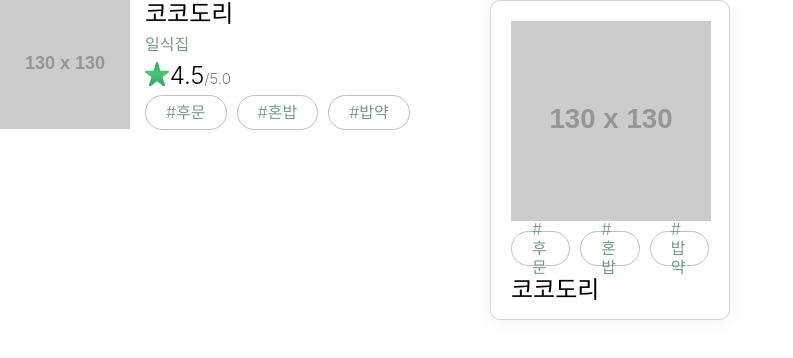
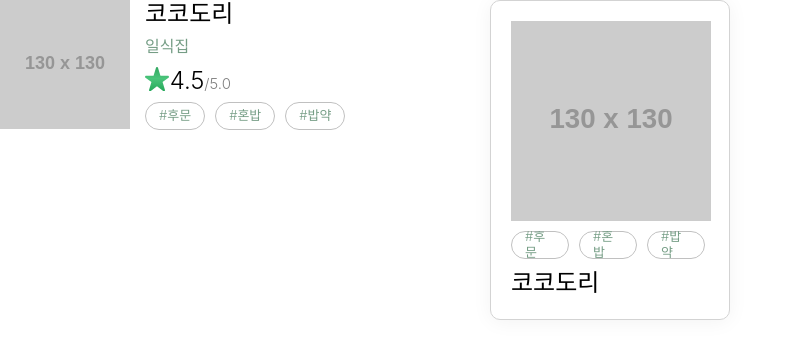
Before and after one commit to Team-EatKu/eatku-frontend, a React (Vite) app: page /dev/card in a window 1280 px wide. Shown: the top 358 px of the page, without its empty margins (0-793 px from the left). Built offline with nearby package versions, Linux system fonts and the light colour scheme; a web font is replaced by a local one.

Commit message:
FEAT: Atom: Tag 크기 수정

```diff
--- a/src/common/component/atom/Tag/index.tsx
+++ b/src/common/component/atom/Tag/index.tsx
@@ -8,6 +8,7 @@ const Tag = ({
   icon,
   isActive,
   variant = "default",
+  size = "medium",
   onClick = () => {},
   className = "",
   customStyle = css``,
@@ -17,6 +18,7 @@ const Tag = ({
     <TagContainer
       onClick={onClick}
       variant={isActive ? "active" : variant}
+      size={size}
       className={`tag ${className}`}
       customStyle={customStyle}
       {...props}
--- a/src/common/component/atom/Tag/styles.ts
+++ b/src/common/component/atom/Tag/styles.ts
@@ -6,15 +6,11 @@ import { css } from "@emotion/react";
 
 export const TagVariants: CssType = {
   default: css`
-    height: 3.5rem;
     ${Generators.flexGenerator()};
     display: inline-flex;
     border: 0.05rem solid ${Colors.Silver};
-    border-radius: 3rem;
-    padding: 0.8rem 2rem;
     color: ${Colors.Gray};
 
-    ${Generators.fontGenerator("1.6rem", "300", "120%")}
     & > span.icon {
       color: ${Colors.Gray};
       font-weight: 200;
@@ -29,9 +25,27 @@ export const TagVariants: CssType = {
   `,
 };
 
+export const TagSizes: CssType = {
+  medium: css`
+    height: 3.5rem;
+    min-width: 8.7rem;
+    border-radius: 3rem;
+    padding: 0.8rem 2rem;
+    ${Generators.fontGenerator("1.6rem", "300", "120%")}
+  `,
+  small: css`
+    height: 2.8rem;
+    min-width: 5.8rem;
+    border-radius: 1.5rem;
+    padding: 0.6rem 1.3rem;
+    ${Generators.fontGenerator("1.3rem", "300", "120%")}
+  `,
+};
+
 export const TagContainer = styled.div<TagContainerProps>`
   ${TagVariants["default"]}
   ${(props) => props.variant && TagVariants[props.variant]}
+  ${(props) => props.size && TagSizes[props.size]}
 
   ${(props) => props.customStyle}
 `;
--- a/src/common/component/molecule/Tags/index.tsx
+++ b/src/common/component/molecule/Tags/index.tsx
@@ -5,6 +5,7 @@ import { Tag } from "@atom/index.tsx";
 const Tags = ({
   tags = [],
   variant = "default",
+  size = "medium",
   className,
   customStyle,
   ...props
@@ -21,6 +22,7 @@ const Tags = ({
             label={tag}
             isActive={false}
             variant={variant}
+            size={size}
             onClick={() => {}}
           />
         );
--- a/src/common/component/molecule/Tags/styles.ts
+++ b/src/common/component/molecule/Tags/styles.ts
@@ -5,6 +5,15 @@ import { Generators } from "@styles";
 export const TagsContainer = styled.div<TagsContainerProps>`
   ${Generators.flexGenerator("row", "flex-start", "center")};
   gap: 1rem;
+  width: 100%;
+  overflow-x: scroll;
+
+  scrollbar-width: none; /* Firefox */
+  -ms-overflow-style: none; /* Internet Explorer 10+ */
+
+  &::-webkit-scrollbar {
+    display: none; /* Chrome, Safari, Opera */
+  }
 
   ${(props) => props.customStyle};
 `;
--- a/src/common/component/organism/MainCard/index.tsx
+++ b/src/common/component/organism/MainCard/index.tsx
@@ -11,7 +11,11 @@ const MainCard = ({ className, customStyle, ...props }: MainCardProps) => {
       {...props}
     >
       <Image src={"https://placehold.co/130"} />
-      <Tags tags={["#후문", "#혼밥", "#밥약"]} variant={"hashtag"} />
+      <Tags
+        tags={["#후문", "#혼밥", "#밥약", "#후문", "#혼밥", "#밥약"]}
+        variant={"hashtag"}
+        size={"small"}
+      />
       <div className="main-card__name">코코도리</div>
     </MainCardContainer>
   );
--- a/src/common/component/organism/SearchCard/index.tsx
+++ b/src/common/component/organism/SearchCard/index.tsx
@@ -17,7 +17,11 @@ const SearchCard = ({ className, customStyle, ...props }: SearchCardProps) => {
         <div className="search-card__name">코코도리</div>
         <div className="search-card__category">일식집</div>
         <Rating current={"4.5"} />
-        <Tags tags={["#후문", "#혼밥", "#밥약"]} variant={"hashtag"} />
+        <Tags
+          tags={["#후문", "#혼밥", "#밥약"]}
+          variant={"hashtag"}
+          size={"small"}
+        />
       </div>
     </SearchCardContainer>
   );
--- a/src/typings/common/atom.ts
+++ b/src/typings/common/atom.ts
@@ -47,6 +47,7 @@ export interface TagProps {
   icon?: IconObject;
   isActive?: boolean;
   variant?: string;
+  size?: string;
   onClick?: React.MouseEventHandler<HTMLDivElement>;
   className?: string;
   customStyle?: SerializedStyles;
@@ -54,6 +55,7 @@ export interface TagProps {
 
 export interface TagContainerProps {
   variant?: string;
+  size?: string;
   customStyle?: SerializedStyles;
 }
 
--- a/src/typings/common/molecule.ts
+++ b/src/typings/common/molecule.ts
@@ -64,6 +64,7 @@ export interface FilterRowContainerProps {
 export interface TagsProps {
   tags: Array<string>;
   variant: string;
+  size?: string;
   className?: string;
   customStyle?: SerializedStyles;
 }
```
